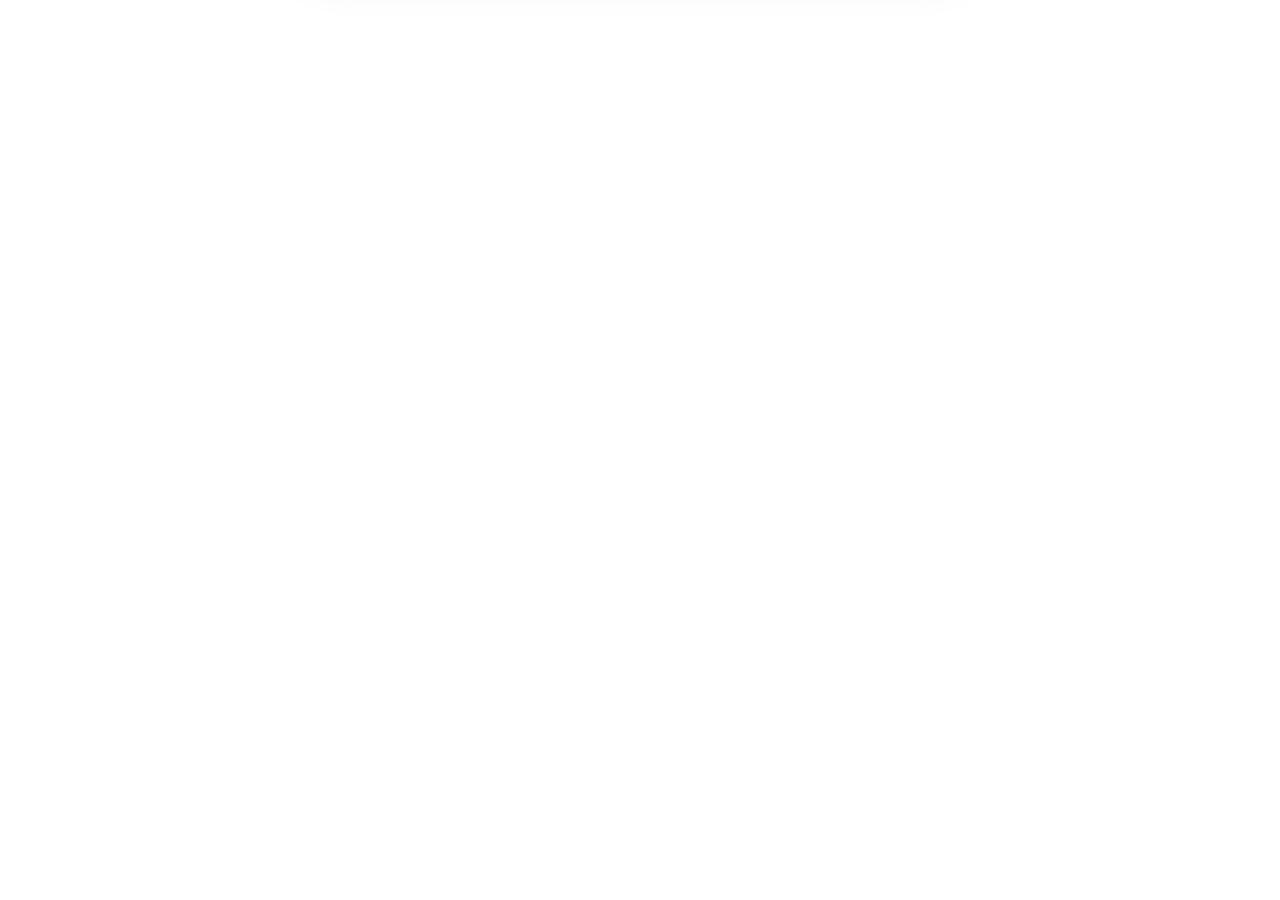
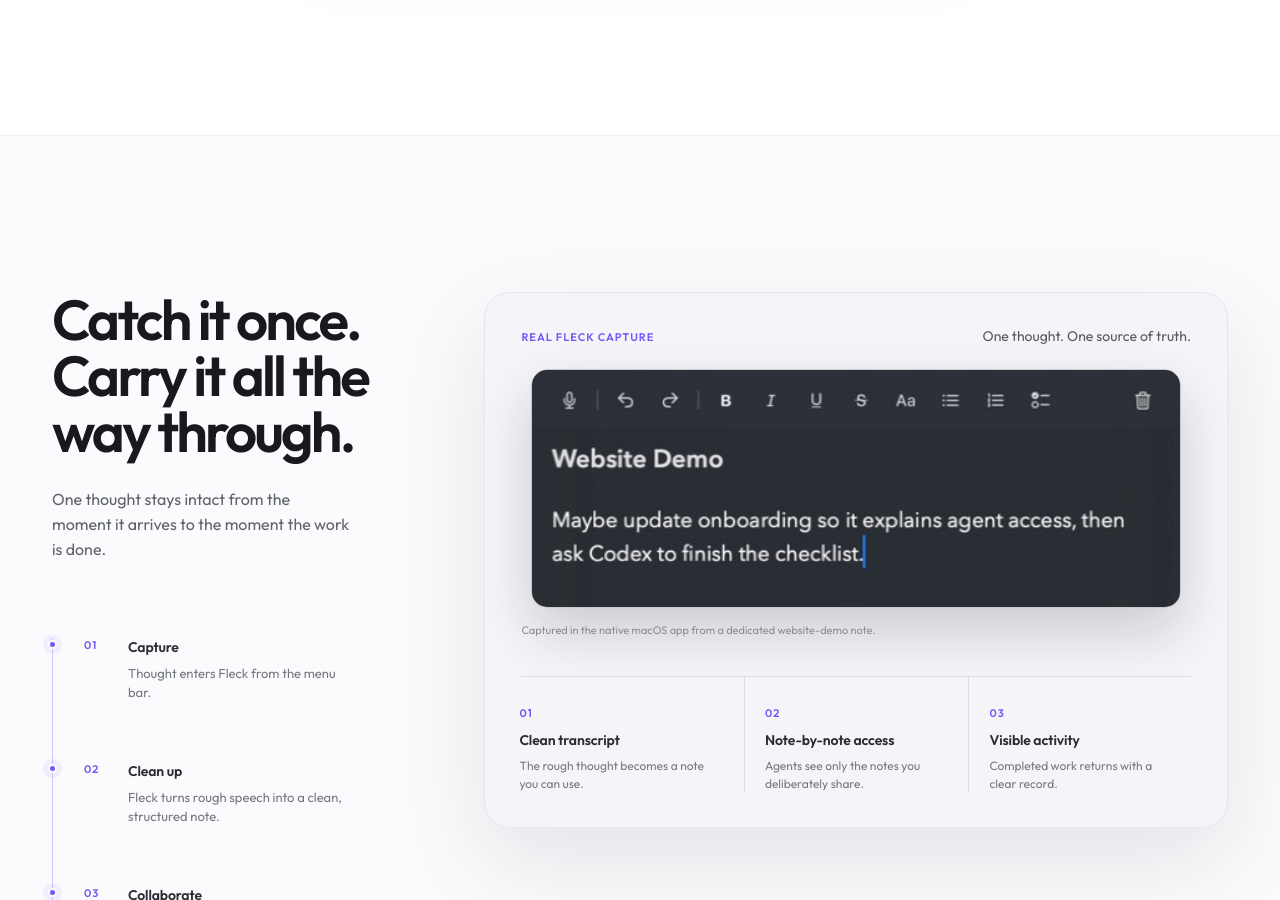
Before and after one commit to exterminatorrat/Fleck, a React (Vite) app in the folder website/: page / in a window 1280 px wide. Shown: the part 1900-2800 px from the top of the page. Before the commit the page ends 2035 px from the top, so only its background shows below. Built offline with nearby package versions, Linux system fonts and the light colour scheme; no server answers.

Commit message:
feat: add capture through finish story

```diff
--- a/website/package.json
+++ b/website/package.json
@@ -6,7 +6,7 @@
   "scripts": {
     "dev": "vite",
     "build": "vite build",
-    "test": "node --test src/brainModel.test.js src/ideasContent.test.js worker/index.test.js",
+    "test": "node --test src/brainModel.test.js src/ideasContent.test.js src/journeyContent.test.js worker/index.test.js",
     "preview": "vite preview"
   },
   "dependencies": {
--- a/website/src/App.jsx
+++ b/website/src/App.jsx
@@ -1,5 +1,6 @@
 import BrainHologram from "./BrainHologram";
 import IdeasSection from "./IdeasSection";
+import JourneySection from "./JourneySection";
 import Navigation from "./Navigation";
 
 const APP_STORE_URL = import.meta.env.VITE_APP_STORE_URL?.trim();
@@ -59,6 +60,7 @@
         </div>
       </section>
       <IdeasSection />
+      <JourneySection />
     </main>
   );
 }
--- /dev/null
+++ b/website/src/JourneySection.jsx
@@ -0,0 +1,96 @@
+import { useLayoutEffect, useRef, useState } from "react";
+import { JOURNEY_CAPTURE_ASSET, JOURNEY_STAGES } from "./journeyContent";
+
+const JOURNEY_FACTS = [
+  ["Clean transcript", "The rough thought becomes a note you can use."],
+  ["Note-by-note access", "Agents see only the notes you deliberately share."],
+  ["Visible activity", "Completed work returns with a clear record."],
+];
+
+export default function JourneySection() {
+  const sectionRef = useRef(null);
+  const [animatable, setAnimatable] = useState(false);
+  const [visible, setVisible] = useState(false);
+
+  useLayoutEffect(() => {
+    const reducedMotion = window.matchMedia("(prefers-reduced-motion: reduce)");
+    if (reducedMotion.matches || !("IntersectionObserver" in window)) {
+      setVisible(true);
+      return undefined;
+    }
+
+    setAnimatable(true);
+    const observer = new IntersectionObserver(
+      ([entry]) => {
+        if (!entry.isIntersecting) return;
+        setVisible(true);
+        observer.disconnect();
+      },
+      { threshold: 0.18 },
+    );
+    observer.observe(sectionRef.current);
+    return () => observer.disconnect();
+  }, []);
+
+  const className = [
+    "journey-section",
+    animatable && "is-animatable",
+    visible && "is-visible",
+  ]
+    .filter(Boolean)
+    .join(" ");
+
+  return (
+    <section ref={sectionRef} className={className} aria-labelledby="journey-title">
+      <div className="journey-shell">
+        <div className="journey-copy">
+          <h2 id="journey-title">Catch it once. Carry it all the way through.</h2>
+          <p className="journey-summary">
+            One thought stays intact from the moment it arrives to the moment the work is done.
+          </p>
+
+          <ol className="journey-stages">
+            {JOURNEY_STAGES.map((stage, index) => (
+              <li key={stage.id} style={{ "--step": index }}>
+                <span className="journey-stage-node" aria-hidden="true" />
+                <span className="journey-stage-number">{String(index + 1).padStart(2, "0")}</span>
+                <div>
+                  <h3>{stage.label}</h3>
+                  <p>{stage.description}</p>
+                </div>
+              </li>
+            ))}
+          </ol>
+        </div>
+
+        <div className="journey-product">
+          <header className="journey-product-heading">
+            <span>Real Fleck capture</span>
+            <p>One thought. One source of truth.</p>
+          </header>
+
+          <figure className="journey-capture">
+            <img
+              src={JOURNEY_CAPTURE_ASSET}
+              alt="The real Fleck editor holding the captured onboarding thought"
+              loading="lazy"
+            />
+            <figcaption>
+              Captured in the native macOS app from a dedicated website-demo note.
+            </figcaption>
+          </figure>
+
+          <div className="journey-facts" role="list" aria-label="What Fleck preserves">
+            {JOURNEY_FACTS.map(([title, description], index) => (
+              <article key={title} role="listitem">
+                <span>{String(index + 1).padStart(2, "0")}</span>
+                <h3>{title}</h3>
+                <p>{description}</p>
+              </article>
+            ))}
+          </div>
+        </div>
+      </div>
+    </section>
+  );
+}
--- /dev/null
+++ b/website/src/journeyContent.js
@@ -0,0 +1,12 @@
+export const JOURNEY_CAPTURE_ASSET = "/assets/fleck-ideas-capture.png";
+
+export const JOURNEY_STAGES = [
+  { id: "capture", label: "Capture", description: "Thought enters Fleck from the menu bar." },
+  {
+    id: "cleanup",
+    label: "Clean up",
+    description: "Fleck turns rough speech into a clean, structured note.",
+  },
+  { id: "collaborate", label: "Collaborate", description: "Invite agents to this note only." },
+  { id: "finish", label: "Finish", description: "Agents complete tasks and leave a clear trail." },
+];
--- a/website/src/styles.css
+++ b/website/src/styles.css
@@ -509,6 +509,206 @@
   }
 }
 
+.journey-section {
+  position: relative;
+  padding: 156px 0 184px;
+  background: #fbfbfd;
+  border-top: 1px solid #eeeef3;
+}
+
+.journey-shell {
+  display: grid;
+  align-items: start;
+  width: min(calc(100% - 104px), 1180px);
+  margin-inline: auto;
+  grid-template-columns: minmax(270px, 330px) minmax(0, 1fr);
+  gap: clamp(72px, 8vw, 118px);
+}
+
+.journey-copy h2 {
+  margin: 0;
+  color: var(--graphite);
+  font-size: clamp(44px, 4.4vw, 66px);
+  font-weight: 600;
+  letter-spacing: -0.05em;
+  line-height: 0.99;
+  text-wrap: balance;
+}
+
+.journey-summary {
+  max-width: 300px;
+  margin: 28px 0 0;
+  color: var(--muted);
+  font-size: 16px;
+  line-height: 1.55;
+}
+
+.journey-stages {
+  padding: 0;
+  margin: 76px 0 0;
+  list-style: none;
+}
+
+.journey-stages li {
+  position: relative;
+  display: grid;
+  min-height: 124px;
+  padding: 0 0 34px 31px;
+  grid-template-columns: 34px minmax(0, 1fr);
+  gap: 10px;
+  border-left: 1px solid rgba(116, 87, 246, 0.32);
+}
+
+.journey-stages li:last-child {
+  min-height: auto;
+  padding-bottom: 0;
+  border-left-color: transparent;
+}
+
+.journey-stage-node {
+  position: absolute;
+  top: 2px;
+  left: -5px;
+  width: 9px;
+  height: 9px;
+  border: 2px solid #fbfbfd;
+  border-radius: 50%;
+  background: var(--violet);
+  box-shadow: 0 0 0 5px rgba(116, 87, 246, 0.08);
+}
+
+.journey-stage-number,
+.journey-product-heading span,
+.journey-facts article > span {
+  color: var(--violet);
+  font-size: 11px;
+  font-weight: 600;
+  letter-spacing: 0.09em;
+  line-height: 1.4;
+  text-transform: uppercase;
+}
+
+.journey-stages h3,
+.journey-facts h3 {
+  margin: 0;
+  color: #292c33;
+  font-size: 14px;
+  font-weight: 600;
+  letter-spacing: -0.01em;
+  line-height: 1.3;
+}
+
+.journey-stages p {
+  max-width: 220px;
+  margin: 8px 0 0;
+  color: #747883;
+  font-size: 13px;
+  line-height: 1.45;
+}
+
+.journey-product {
+  position: relative;
+  overflow: hidden;
+  padding: 34px;
+  border: 1px solid #e7e5ee;
+  border-radius: 26px;
+  background: #f5f4f8;
+  box-shadow: 0 34px 90px rgba(34, 28, 62, 0.1);
+}
+
+.journey-product-heading {
+  display: flex;
+  align-items: baseline;
+  justify-content: space-between;
+  gap: 28px;
+  padding: 0 2px 22px;
+}
+
+.journey-product-heading p {
+  margin: 0;
+  color: #555963;
+  font-size: 14px;
+  line-height: 1.4;
+}
+
+.journey-capture {
+  margin: 0;
+}
+
+.journey-capture img {
+  display: block;
+  width: min(100%, 650px);
+  height: auto;
+  margin-inline: auto;
+  border: 1px solid rgba(0, 0, 0, 0.18);
+  border-radius: 16px;
+  box-shadow: 0 24px 54px rgba(22, 20, 31, 0.18);
+}
+
+.journey-capture figcaption {
+  margin: 15px 2px 0;
+  color: #8a8d96;
+  font-size: 11px;
+  line-height: 1.4;
+}
+
+.journey-facts {
+  display: grid;
+  margin-top: 38px;
+  border-top: 1px solid #dedce7;
+  grid-template-columns: repeat(3, minmax(0, 1fr));
+}
+
+.journey-facts article {
+  min-width: 0;
+  padding: 24px 20px 0 0;
+}
+
+.journey-facts article + article {
+  padding-left: 20px;
+  border-left: 1px solid #dedce7;
+}
+
+.journey-facts h3 {
+  margin-top: 10px;
+}
+
+.journey-facts p {
+  margin: 8px 0 0;
+  color: #777a84;
+  font-size: 12px;
+  line-height: 1.5;
+}
+
+.journey-section.is-animatable:not(.is-visible) .journey-copy h2,
+.journey-section.is-animatable:not(.is-visible) .journey-summary,
+.journey-section.is-animatable:not(.is-visible) .journey-stages li,
+.journey-section.is-animatable:not(.is-visible) .journey-product {
+  opacity: 0;
+  transform: translateY(18px);
+}
+
+.journey-section.is-animatable .journey-copy h2,
+.journey-section.is-animatable .journey-summary,
+.journey-section.is-animatable .journey-stages li,
+.journey-section.is-animatable .journey-product {
+  transition:
+    opacity 620ms var(--motion),
+    transform 620ms var(--motion);
+}
+
+.journey-section.is-animatable .journey-summary {
+  transition-delay: 70ms;
+}
+
+.journey-section.is-animatable .journey-stages li {
+  transition-delay: calc(130ms + var(--step) * 95ms);
+}
+
+.journey-section.is-animatable .journey-product {
+  transition-delay: 260ms;
+}
+
 @media (max-width: 760px) {
   .navigation {
     width: calc(100% - 40px);
@@ -639,6 +839,64 @@
   .idea-fleck-visual {
     margin: 0;
   }
+
+  .journey-section {
+    padding: 112px 0 126px;
+  }
+
+  .journey-shell {
+    width: calc(100% - 40px);
+    grid-template-columns: 1fr;
+    gap: 72px;
+  }
+
+  .journey-copy h2 {
+    max-width: 530px;
+    font-size: clamp(42px, 11.2vw, 54px);
+  }
+
+  .journey-summary {
+    max-width: 520px;
+  }
+
+  .journey-stages {
+    margin-top: 58px;
+  }
+
+  .journey-stages li {
+    min-height: 108px;
+    padding-left: 27px;
+    grid-template-columns: 31px minmax(0, 1fr);
+  }
+
+  .journey-stages p {
+    max-width: 290px;
+  }
+
+  .journey-product {
+    padding: 24px 20px;
+    border-radius: 22px;
+  }
+
+  .journey-product-heading {
+    align-items: flex-start;
+    flex-direction: column;
+    gap: 8px;
+  }
+
+  .journey-facts {
+    grid-template-columns: 1fr;
+  }
+
+  .journey-facts article {
+    padding: 22px 0;
+  }
+
+  .journey-facts article + article {
+    padding-left: 0;
+    border-top: 1px solid #dedce7;
+    border-left: 0;
+  }
 }
 
 @media (max-width: 390px) {
@@ -696,6 +954,15 @@
     transition: none;
   }
 
+  .journey-section .journey-copy h2,
+  .journey-section .journey-summary,
+  .journey-section .journey-stages li,
+  .journey-section .journey-product {
+    opacity: 1;
+    transform: none;
+    transition: none;
+  }
+
   .brand,
   .download-link,
   .github-link {
```
Also changed, not shown: 1 other file (tests, documents, lock files or other folders).
